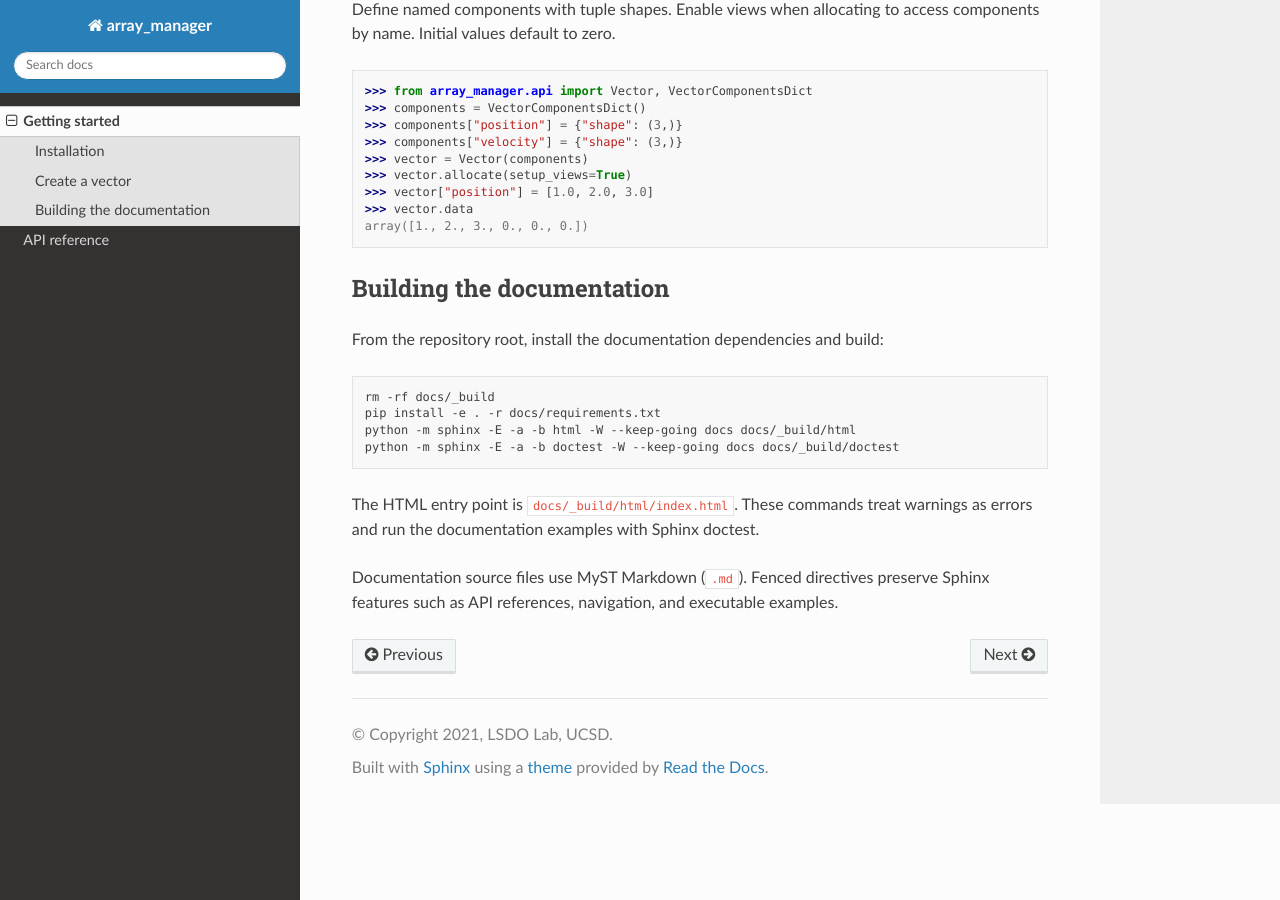
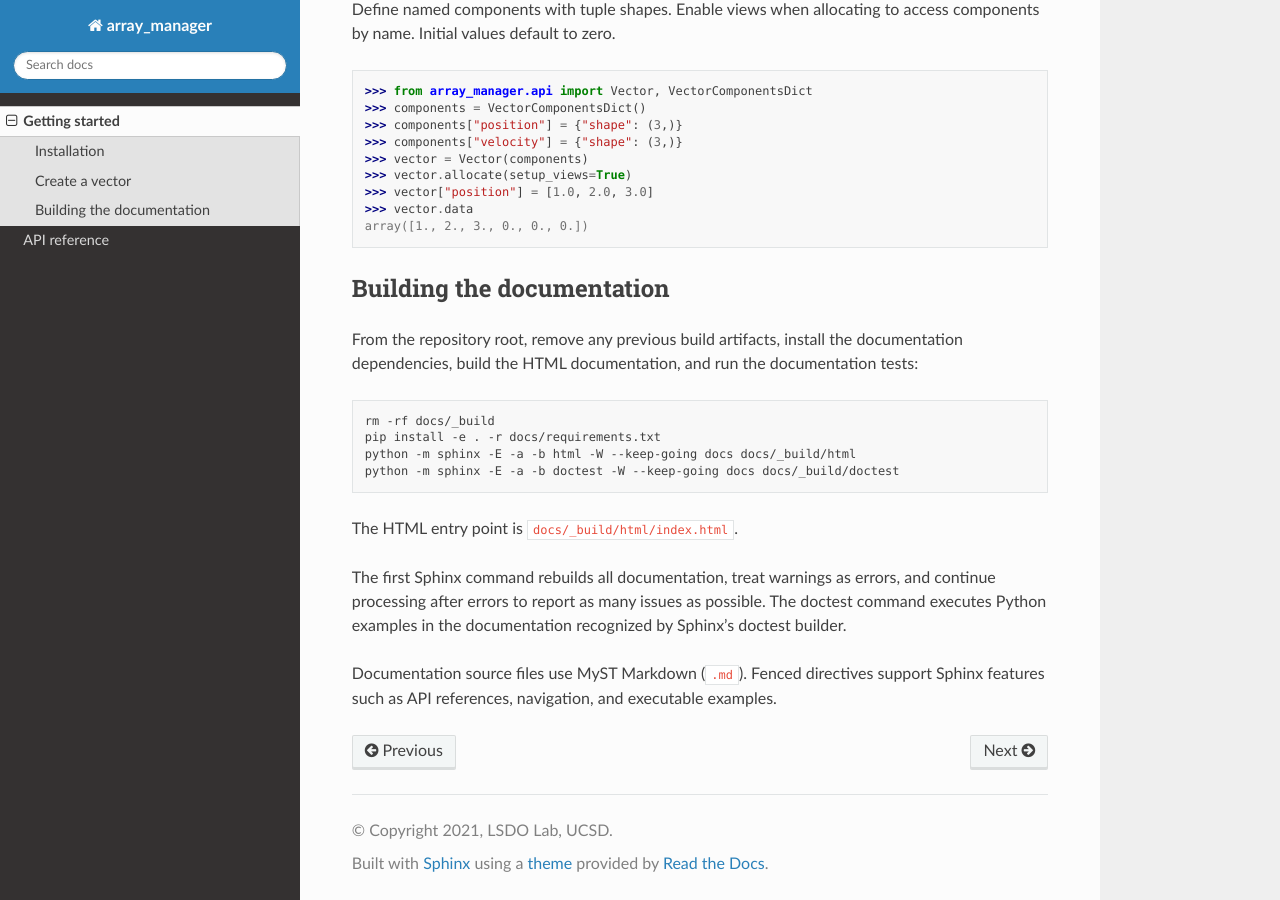
Before and after one commit to anugrahjo/array_manager, a Sphinx documentation site: the page built from docs/src/getting_started.md, in a window 1280 px wide and 900 px high, scrolled down 954 px. Built offline with Sphinx 7.4.7 and the Read the Docs theme 3.1.0, drawn with Linux system fonts in a browser that asks for light colours.

Commit message:
Minor update to docs

````diff
--- a/docs/requirements.txt
+++ b/docs/requirements.txt
@@ -1,3 +1,3 @@
-Sphinx>=7.3.7,<10
-sphinx-rtd-theme>=2.0.0,<4
-myst-parser>=2,<6
+Sphinx
+sphinx-rtd-theme
+myst-parser
--- a/docs/src/getting_started.md
+++ b/docs/src/getting_started.md
@@ -51,7 +51,9 @@ array([1., 2., 3., 0., 0., 0.])
 
 ## Building the documentation
 
-From the repository root, install the documentation dependencies and build:
+From the repository root, remove any previous build artifacts,
+install the documentation dependencies, build the HTML documentation,
+and run the documentation tests:
 
 ```sh
 rm -rf docs/_build
@@ -60,8 +62,12 @@ python -m sphinx -E -a -b html -W --keep-going docs docs/_build/html
 python -m sphinx -E -a -b doctest -W --keep-going docs docs/_build/doctest
 ```
 
-The HTML entry point is `docs/_build/html/index.html`. These commands treat
-warnings as errors and run the documentation examples with Sphinx doctest.
+The HTML entry point is `docs/_build/html/index.html`.
 
-Documentation source files use MyST Markdown (`.md`). Fenced directives preserve
+The first Sphinx command rebuilds all documentation, treat warnings as errors,
+and continue processing after errors to report as many issues as possible.
+The doctest command executes Python examples in the
+documentation recognized by Sphinx's doctest builder.
+
+Documentation source files use MyST Markdown (`.md`). Fenced directives support
 Sphinx features such as API references, navigation, and executable examples.
````
